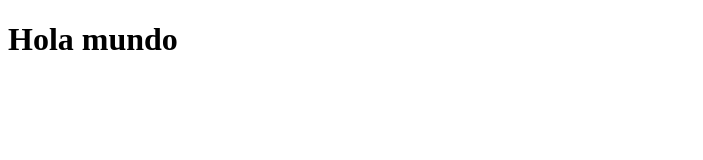
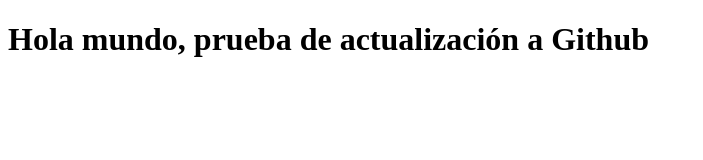
Before and after one commit to kohacku/preworks, a plain HTML site: page index.html in a window 1280 px wide. Shown: the whole page, without its empty margins (0-703 px from the left). Drawn offline with Linux system fonts and the light colour scheme.

Commit message:
primeros cambios

```diff
--- a/index.html
+++ b/index.html
@@ -7,6 +7,6 @@
   <title>Hola Mundo</title>
 </head>
 <body>
-  <h1>Hola mundo</h1>
+  <h1>Hola mundo, prueba de actualización a Github</h1>
 </body>
 </html>
```
